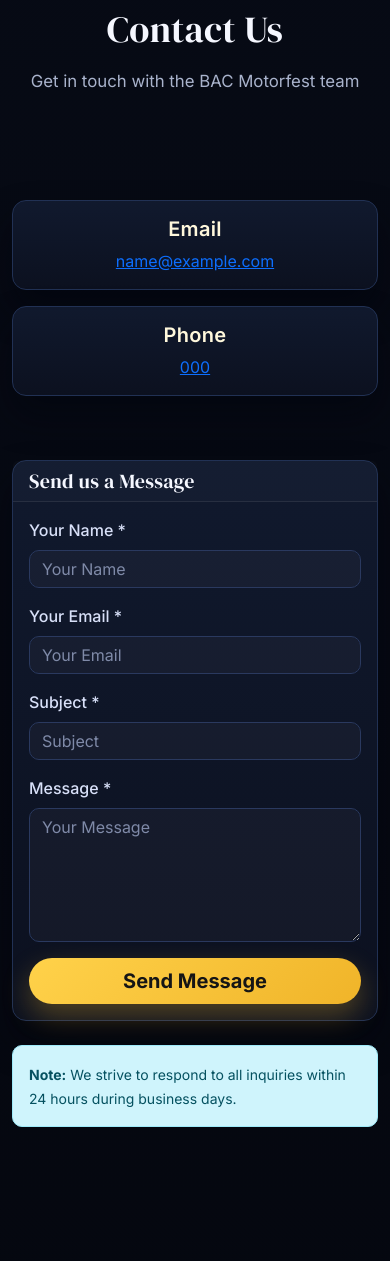
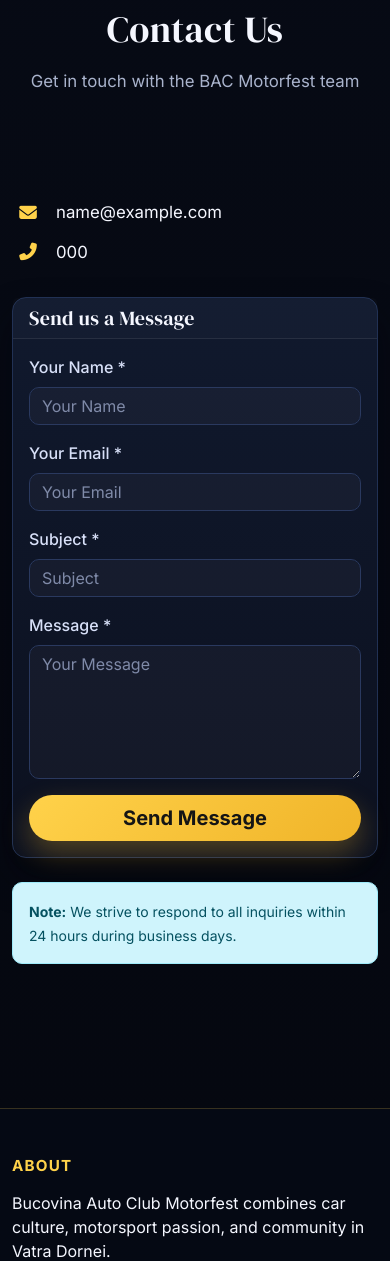
Before and after one commit to adynetro/bacmotorfest, a Django app: page /contact/ in a window 390 px wide. Shown: the part 411-1672 px from the top of the page. Run offline with Django 5.2, Linux system fonts and the light colour scheme; tables that the repository leaves empty hold one stand-in row (values such as "Sample post").

Commit message:
Modernize contact email and phone layout
Co-authored-by: Copilot <223556219+Copilot@users.noreply.github.com>

```diff
--- a/core/templates/contact.html
+++ b/core/templates/contact.html
@@ -1,6 +1,42 @@
 {% extends "base.html" %}
 
 {% block title %}Contact - BAC Motorfest{% endblock %}
+
+{% block extra_css %}
+<style>
+    .contact-inline {
+        display: flex;
+        flex-direction: column;
+        gap: 0.9rem;
+        margin-bottom: 2rem;
+    }
+
+    .contact-inline-item {
+        display: flex;
+        align-items: center;
+        gap: 0.75rem;
+        font-size: 1.05rem;
+        color: var(--text-light);
+    }
+
+    .contact-inline-icon {
+        width: 2rem;
+        text-align: center;
+        color: var(--brand);
+        font-size: 1.1rem;
+    }
+
+    .contact-inline-item a {
+        color: var(--text-light);
+        text-decoration: none;
+        transition: color 0.2s ease;
+    }
+
+    .contact-inline-item a:hover {
+        color: var(--brand);
+    }
+</style>
+{% endblock %}
 
 {% block content %}
 <div class="hero">
@@ -13,35 +49,22 @@
 <div class="container pb-5">
     <div class="row">
         <div class="col-lg-8 mx-auto">
-            <div class="row mb-5">
-                <div class="col-md-6 mb-3">
-                    <div class="card">
-                        <div class="card-body text-center">
-                            <h5 class="card-title">Email</h5>
-                            {% if event %}
-                                <p class="mb-0">
-                                    <a href="mailto:{{ event.contact_email }}">{{ event.contact_email }}</a>
-                                </p>
-                            {% else %}
-                                <p class="text-muted mb-0">Contact information not available</p>
-                            {% endif %}
-                        </div>
+            <div class="contact-inline">
+                {% if event %}
+                    <div class="contact-inline-item">
+                        <i class="fas fa-envelope contact-inline-icon"></i>
+                        <a href="mailto:{{ event.contact_email }}">{{ event.contact_email }}</a>
                     </div>
-                </div>
-                <div class="col-md-6 mb-3">
-                    <div class="card">
-                        <div class="card-body text-center">
-                            <h5 class="card-title">Phone</h5>
-                            {% if event %}
-                                <p class="mb-0">
-                                    <a href="tel:{{ event.contact_phone }}">{{ event.contact_phone }}</a>
-                                </p>
-                            {% else %}
-                                <p class="text-muted mb-0">Contact information not available</p>
-                            {% endif %}
-                        </div>
+                    <div class="contact-inline-item">
+                        <i class="fas fa-phone-alt contact-inline-icon"></i>
+                        <a href="tel:{{ event.contact_phone }}">{{ event.contact_phone }}</a>
                     </div>
-                </div>
+                {% else %}
+                    <div class="contact-inline-item">
+                        <i class="fas fa-circle-info contact-inline-icon"></i>
+                        <span class="text-muted">Contact information not available</span>
+                    </div>
+                {% endif %}
             </div>
 
             <div class="card">
```
